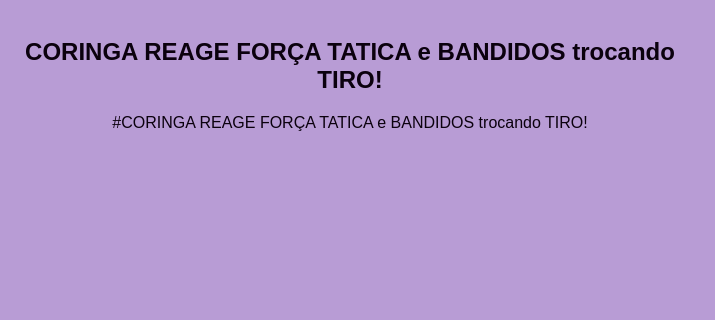
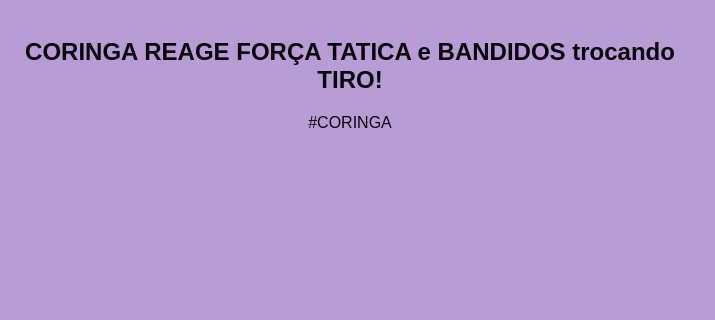
Before and after one commit to joseconceicaogomes-gif/Aluralflix, a plain HTML site: page index.html in a window 1280 px wide. Shown: the part 159-479 px from the top of the page, 0-715 px from the left. Drawn offline with Linux system fonts and the light colour scheme.

Commit message:
Update index.html

```diff
--- a/index.html
+++ b/index.html
@@ -13,7 +13,7 @@
 <section class="chamada">
 <div class="chamada-texto">
 <h1>CORINGA REAGE FORÇA TATICA e BANDIDOS trocando TIRO!</h1>
-<p>#CORINGA REAGE FORÇA TATICA e BANDIDOS trocando TIRO!</p>
+<p>#CORINGA</p>
 </div>
 
 <div class="video">
@@ -28,7 +28,6 @@
 <div class="outras-recomendacoes">
 <a href="https://www.youtube.com/watch?v=DW4rmEDm-Bo">
 <img src="https://img.youtube.com/vi/DW4rmEDm-Bo/maxresdefault.jpg" />
-
 </a>
 <a href="https://www.youtube.com/watch?v=atW-SlgcffQ">
 <img src="https://img.youtube.com/vi/atW-SlgcffQ/maxresdefault.jpg" />
```
